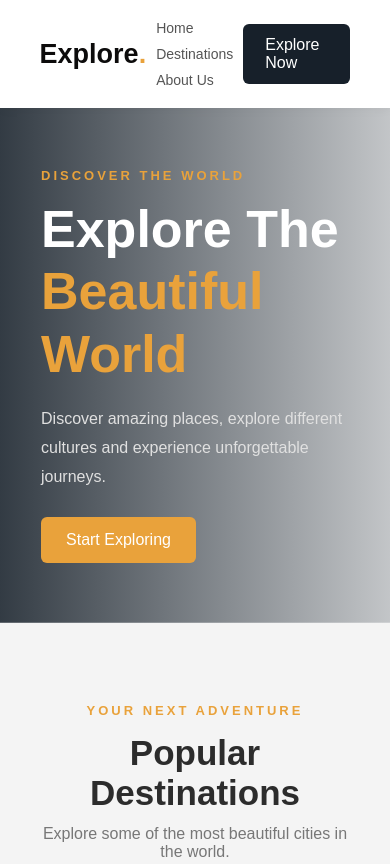
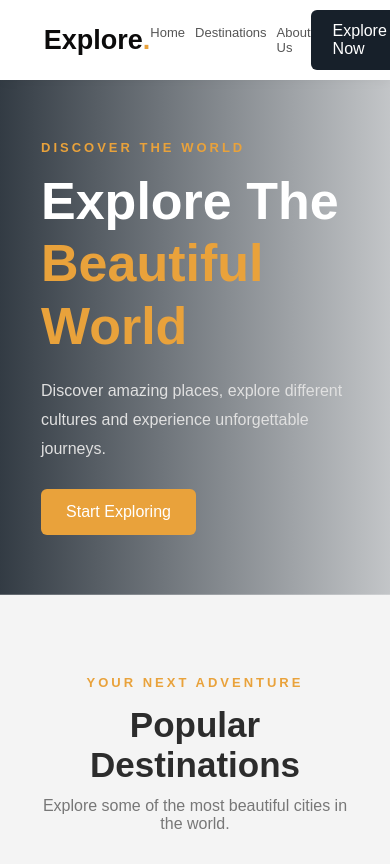
Before and after one commit to nourhan-elsaeed24/Explore-the-world-, a plain HTML site: page index.html in a window 390 px wide. Shown: the top 864 px of the page. Drawn offline with Linux system fonts and the light colour scheme.

Commit message:
update mobile layout and styles

```diff
--- a/style.css
+++ b/style.css
@@ -67,6 +67,7 @@ html {
 .btn-dark:hover {
     background-color: #2b2b2b;
 }
+
 .hero {
     background: linear-gradient(90deg, rgba(15, 25, 35, 0.85), rgba(15, 25, 35, 0.25));
     background-size: cover;
@@ -125,6 +126,7 @@ html {
     background-color: #c98421;
     transform: translateY(-2px);
 }
+
 .destinations {
     background-color: #f4f4f4;
     padding: 80px 0;
@@ -235,7 +237,7 @@ html {
 }
 
 .btn-explore-more:hover {
-    background-color:#e9a23b;
+    background-color: #e9a23b;
 }
 
 .card-right {
@@ -295,7 +297,7 @@ html {
 }
 
 .nav-btn:hover {
-    background-color:#e9a23b;
+    background-color: #e9a23b;
 }
 
 .dots-container {
@@ -313,14 +315,14 @@ html {
 }
 
 .dot.active {
-    background-color:#e9a23b;
+    background-color: #e9a23b;
     transform: scale(1.2);
 }
 
 .site-footer {
     background-color: #17202a;
     color: white;
-   padding: 0;
+    padding: 0;
     text-align: center;
 }
 
@@ -344,7 +346,7 @@ html {
     color: #aaa;
     width: 100%;
     text-align: center;
-    padding:20px 0;
+    padding: 20px 0;
 }
 
 .footer-bottom p {
@@ -352,14 +354,40 @@ html {
     color: #888888;
     margin-bottom: 0;
 }
+
 @media screen and (max-width: 768px) {
 
-    nav, .navbar, .nav-links {
+    .navbar,
+    header {
+        display: flex;
+        justify-content: space-between;
+        align-items: center;
+        padding: 10px 15px;
+    }
+
+    .nav-links,
+    nav ul {
+        gap: 10px;
+    }
+
+    .nav-links a,
+    nav a {
+        font-size: 13px;
+    }
+
+    .destination-card,
+    .card,
+    .destination-item {
+        width: 100%;
+    }
+
+    .destination-card img,
+    .card img {
+
+        display: flex;
         flex-direction: column;
-        gap: 10px;
-        padding: 10px;
-    }
-    .nav-links a, nav a {
-        font-size: 14px;
+        align-items: center;
+        text-align: center;
+        width: 100%;
     }
 }
```
Also changed, not shown: index.html (line endings or trailing spaces).
